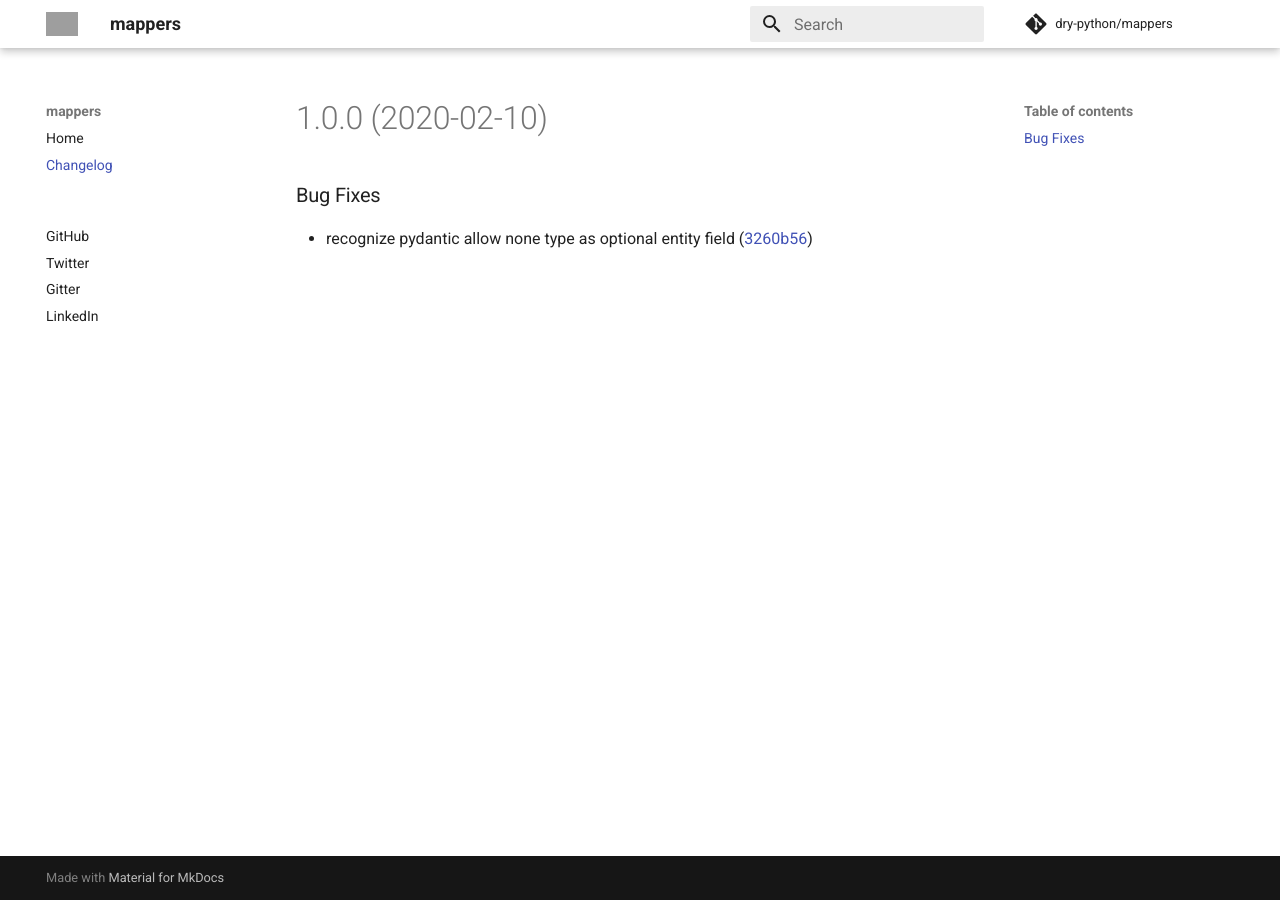
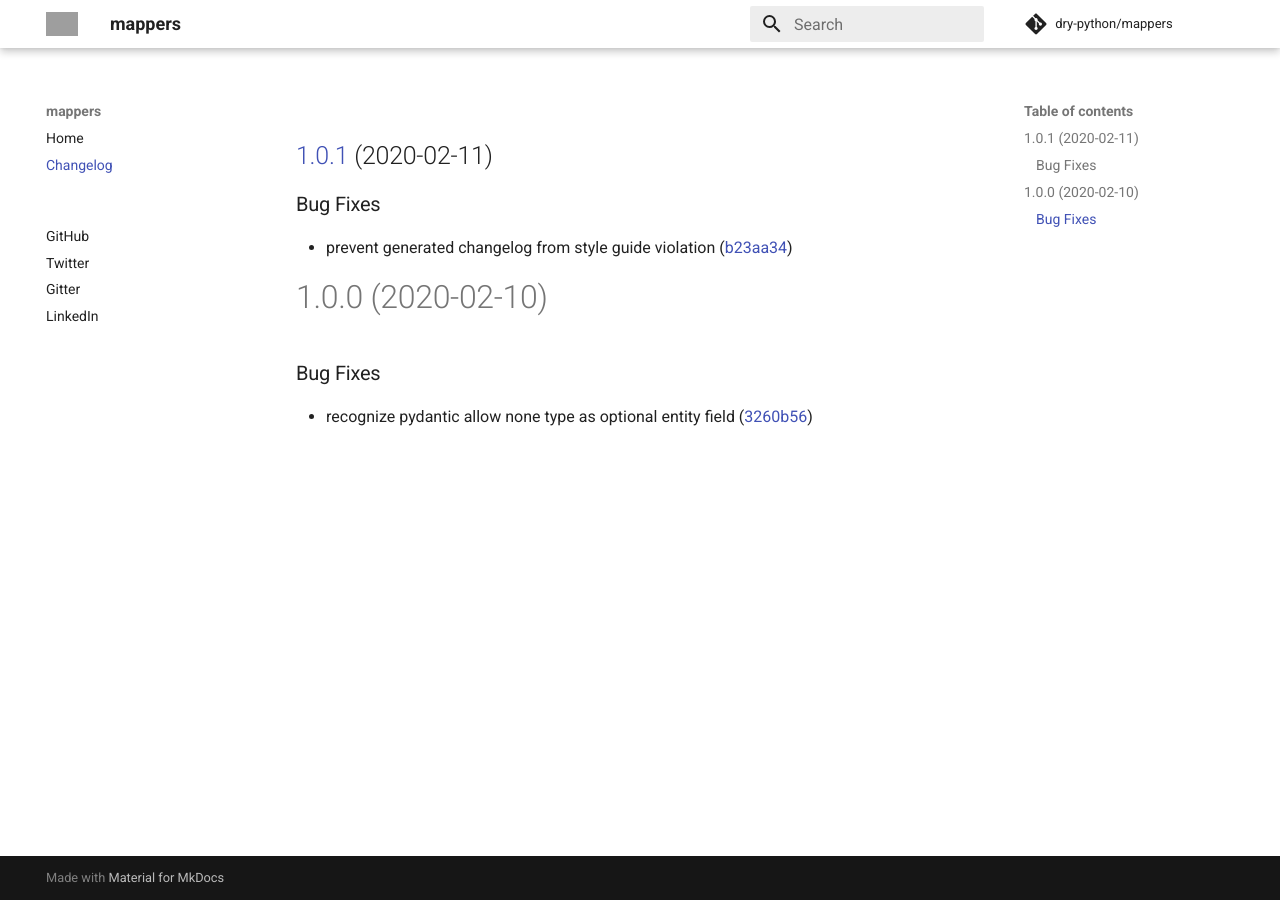
Before and after one commit to tsunday/mappers, an MkDocs documentation site: the page built from docs/changelog.md, in a window 1280 px wide. Built offline with MkDocs 1.6.1 and Material for MkDocs 9.7.7, drawn with Linux system fonts in a browser that asks for light colours; comment, search, counter and statistics services are not loaded; grey boxes are pictures that could not be loaded.

Commit message:
chore(release): 1.0.1 [skip ci]
## [1.0.1](https://github.com/dry-python/mappers/compare/1.0.0...1.0.1) (2020-02-11)

### Bug Fixes

* prevent generated changelog from style guide violation ([b23aa34](https://github.com/dry-python/mappers/commit/b23aa34ad22c9b9cbb0a874bd4fd9a939049f34f))

```diff
--- a/docs/changelog.md
+++ b/docs/changelog.md
@@ -1,3 +1,9 @@
+## [1.0.1](https://github.com/dry-python/mappers/compare/1.0.0...1.0.1) (2020-02-11)
+
+### Bug Fixes
+
+- prevent generated changelog from style guide violation ([b23aa34](https://github.com/dry-python/mappers/commit/b23aa34ad22c9b9cbb0a874bd4fd9a939049f34f))
+
 # 1.0.0 (2020-02-10)
 
 ### Bug Fixes
--- a/pyproject.toml
+++ b/pyproject.toml
@@ -1,6 +1,6 @@
 [tool.poetry]
 name = "mappers"
-version = "1.0.0"
+version = "1.0.1"
 
 description = "Declarative mappers from ORM models to domain entities. And back again!"
 readme = "README.md"
```
